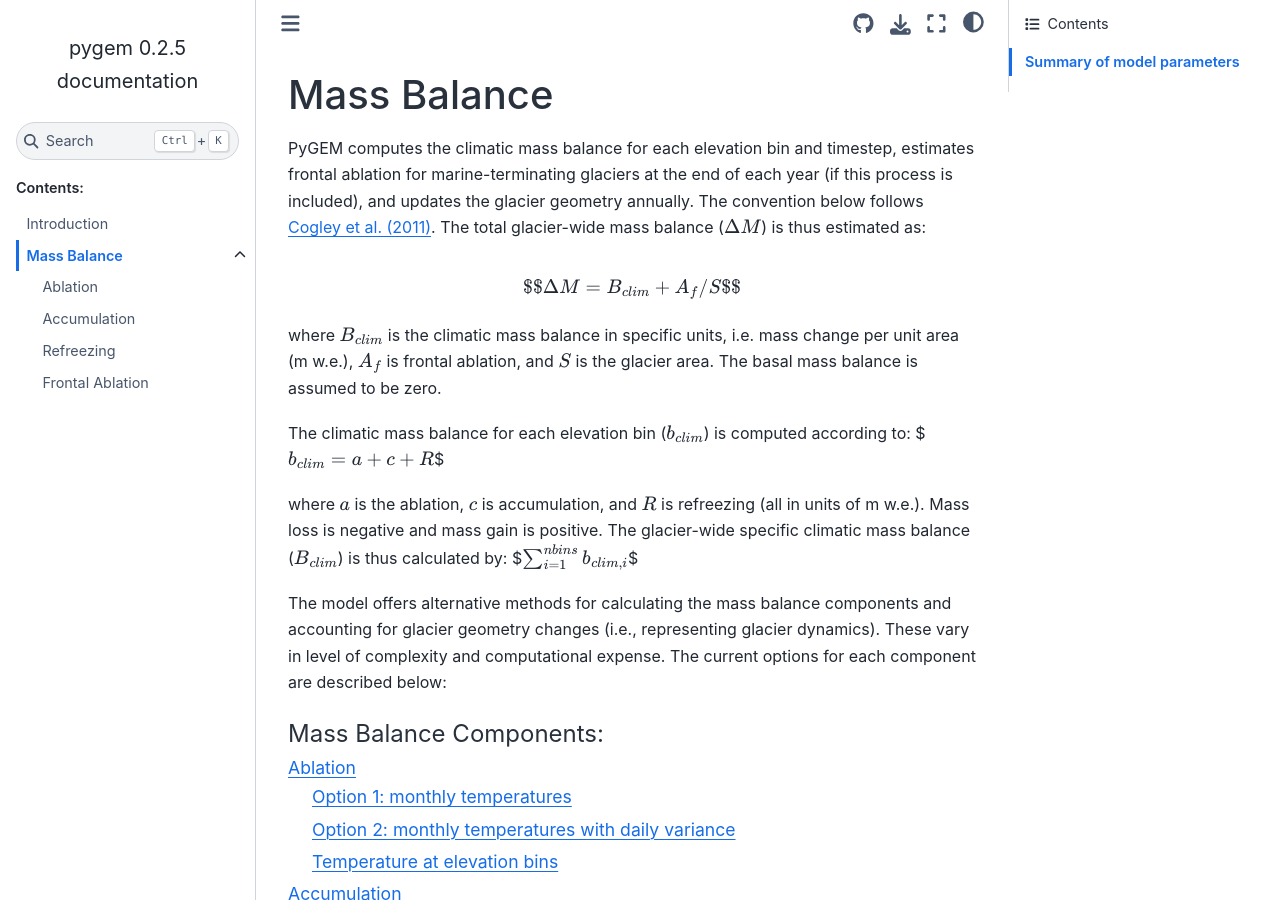
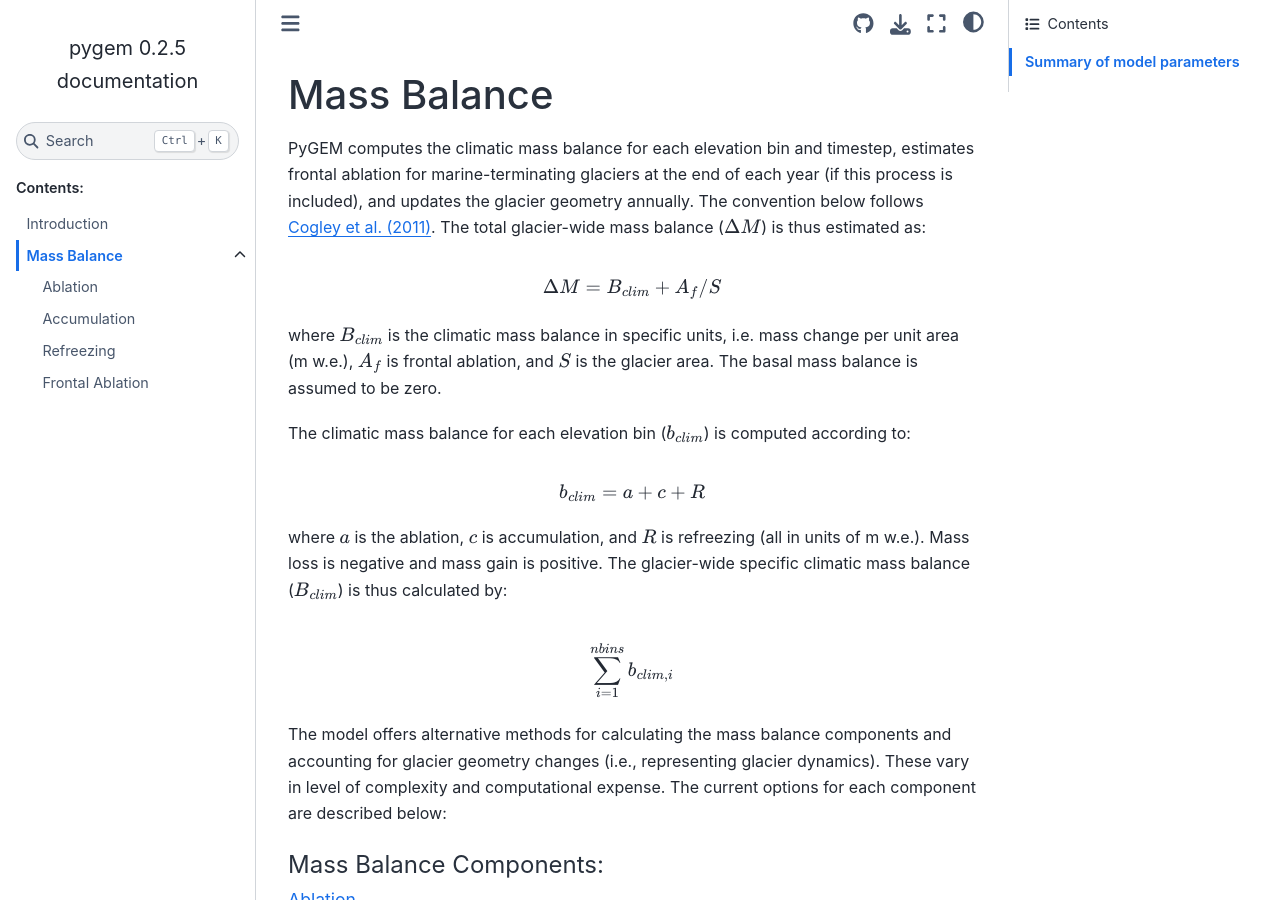
Before and after one commit to drounce/PyGEM, a Sphinx documentation site: the page built from docs/mass_balance_parameterizations.md, in a window 1280 px wide and 900 px high. Built offline with Sphinx 7.4.7 and the Sphinx Book theme 1.1.4, drawn with Linux system fonts in a browser that asks for light colours.

Commit message:
fixing more eqns

````diff
--- a/docs/mass_balance_parameterizations.md
+++ b/docs/mass_balance_parameterizations.md
@@ -3,16 +3,20 @@
 PyGEM computes the climatic mass balance for each elevation bin and timestep, estimates frontal ablation for marine-terminating glaciers at the end of each year (if this process is included), and updates the glacier geometry annually. The convention below follows [Cogley et al. (2011)](https://wgms.ch/downloads/Cogley_etal_2011.pdf). The total glacier-wide mass balance ($\Delta M$) is thus estimated as:
 
 ```{math}
-$$\Delta M = B_{clim} + A_{f}/S $$
+\Delta M = B_{clim} + A_{f}/S
 ```
 
 where $B_{clim}$ is the climatic mass balance in specific units, i.e. mass change per unit area (m w.e.), $A_{f}$ is frontal ablation, and $S$ is the glacier area. The basal mass balance is assumed to be zero.
 
 The climatic mass balance for each elevation bin ($b_{clim}$) is computed according to:
-$$b_{clim} = a + c + R$$
+```{math}
+b_{clim} = a + c + R
+```
 
 where $a$ is the ablation, $c$ is accumulation, and $R$ is refreezing (all in units of m w.e.). Mass loss is negative and mass gain is positive. The glacier-wide specific climatic mass balance ($B_{clim}$) is thus calculated by:
-$$\sum_{i=1}^{nbins} b_{clim,i} $$
+```{math}
+\sum_{i=1}^{nbins} b_{clim,i}
+```
 
 The model offers alternative methods for calculating the mass balance components and accounting for glacier geometry changes (i.e., representing glacier dynamics). These vary in level of complexity and computational expense. The current options for each component are described below:
 
````
Also changed, not shown: docs/initial_conditions.md (added, +4 -0 lines), docs/runoff.md (+1 -1 lines), docs/test_write_md.ipynb.
